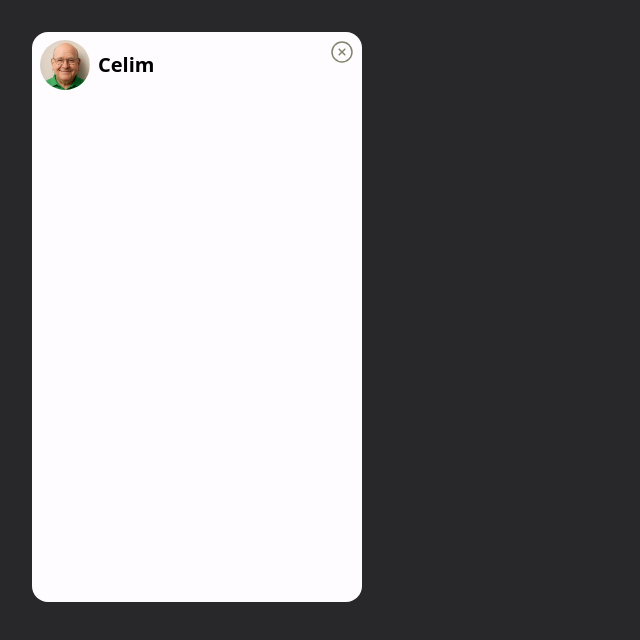
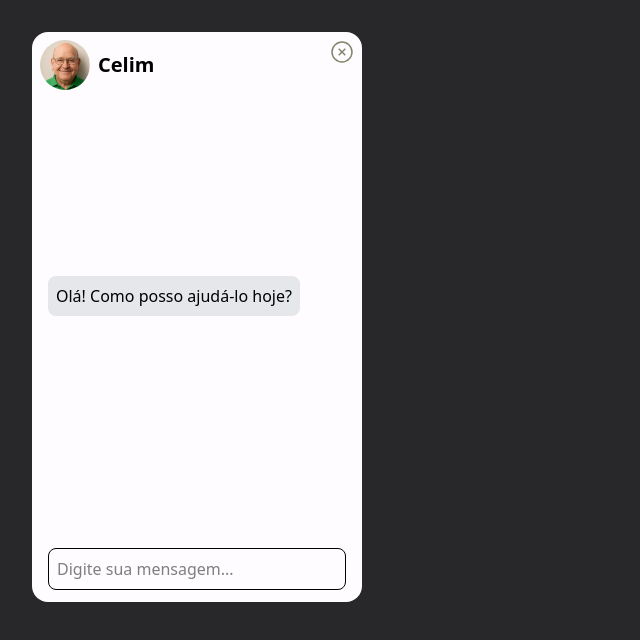
Before and after one commit to devherik/AI-Chatbot-Concept, a React (Vite) app: page / in a window 1280 px wide. Shown: the top 640 px of the page, without its empty margins (0-640 px from the left). Built offline with nearby package versions, Linux system fonts and the light colour scheme; no server answers.

Commit message:
Implement AiAgentPage and AiAgentProvider to manage AI agent messages and user interactions

```diff
--- a/src/presentation/aiagent-chat/page.tsx
+++ b/src/presentation/aiagent-chat/page.tsx
@@ -1,7 +1,16 @@
+import { useCallback } from "react";
 import profileImg from "../../assets/celim-profile.jpg";
 import closeIcon from "../../assets/icons/close.svg";
+import { useAiAgent } from "../../hooks/useAiAgent";
 
 export default function AiAgentPage() {
+  const { messages, sendMessage } = useAiAgent();
+
+  const handleUserMessage = useCallback((message: string) => {
+    // Handle user message and invalidate input
+    sendMessage(message);
+  }, [sendMessage]);
+
   return (
     <>
       <div
@@ -9,6 +18,9 @@ export default function AiAgentPage() {
           width: "330px",
           height: "570px",
           borderRadius: "16px",
+          display: "flex",
+          flexDirection: "column",
+          justifyContent: "space-between",
         }}
         className="flex flex-col h-screen bg-[var(--main-bg-color)]"
       >
@@ -37,11 +49,74 @@ export default function AiAgentPage() {
             <span style={{ fontWeight: "bold", fontSize: "20px" }}>Celim</span>
           </div>
           <div className="absolute top-2 right-2">
-            <img style={{ width: "24px", height: "24px" }} src={closeIcon} alt="close" />
+            <button
+              style={{
+                background: "none",
+                border: "none",
+                padding: 0,
+                cursor: "pointer",
+              }}
+            >
+              <img
+                style={{ width: "24px", height: "24px" }}
+                src={closeIcon}
+                alt="close"
+              />
+            </button>
           </div>
         </header>
-        <main></main>
-        <footer></footer>
+        <main>
+          <div
+            style={{
+              flex: 1,
+              overflowY: "auto",
+              padding: "16px",
+              display: "flex",
+              flexDirection: "column",
+              gap: "12px",
+            }}
+          >
+            {messages.map((message, index) => (
+              <div
+                key={index}
+                className={`flex items-start gap-2 ${
+                  message.sender === "user" ? "justify-end" : ""
+                }`}
+              >
+                <div
+                  className={`p-2 rounded-lg ${
+                    message.sender === "user"
+                      ? "bg-blue-500 text-white"
+                      : "bg-gray-200 text-black"
+                  }`}
+                >
+                  {message.text}
+                </div>
+              </div>
+            ))}
+          </div>
+        </main>
+        <footer style={{
+          padding: "12px 16px",
+          width: "100%",
+          display: "flex",
+          alignItems: "center",
+          gap: "8px",
+          position: "relative",
+          bottom: 0,
+        }}>
+          <input
+            type="text"
+            placeholder="Digite sua mensagem..."
+            className="w-full p-2 border rounded-lg"
+            onKeyDown={(e) => {
+              if (e.key === "Enter") {
+                handleUserMessage(e.currentTarget.value);
+                e.currentTarget.value = "";
+              }
+            }}
+          />
+        </footer>
       </div>
     </>
   );
--- a/src/providers/AiAgentProvider.tsx
+++ b/src/providers/AiAgentProvider.tsx
@@ -1,11 +1,24 @@
 "use client";
 
-import React, { createContext, useMemo } from "react";
+import React, { createContext, useMemo, useState } from "react";
 import AiAgentServer from "../server/AiAgentServer";
 
 interface AiAgentContextType {
-  // Define the shape of your context value here
+  messages: AiAgentMessage[];
+  sendMessage: (message: string) => void;
 }
+
+type Sender = "user" | "ai";
+
+interface AiAgentMessage {
+  text: string;
+  sender: Sender;
+}
+
+const WELCOME_MESSAGE: AiAgentMessage = {
+  text: "Olá! Como posso ajudá-lo hoje?",
+  sender: "ai",
+};
 
 const AiAgentContext = createContext<AiAgentContextType | null>(null);
 export { AiAgentContext };
@@ -16,7 +29,18 @@ export default function AiAgentProvider({
   children: React.ReactNode;
 }) {
   const server = AiAgentServer.getInstance();
-  const value = useMemo(() => ({}), []);
+  const [messages, setMessages] = useState<AiAgentMessage[]>([WELCOME_MESSAGE]);
+  const value = useMemo(() => ({
+    messages,
+    sendMessage: (message: string) => {
+      const newMessage: AiAgentMessage = {
+        text: message,
+        sender: "user",
+      };
+      setMessages((prevMessages) => [...prevMessages, newMessage]);
+      server.sendRequest(message);
+    },
+  }), [messages]);
   return (
     <AiAgentContext.Provider value={value}>{children}</AiAgentContext.Provider>
   );
```
